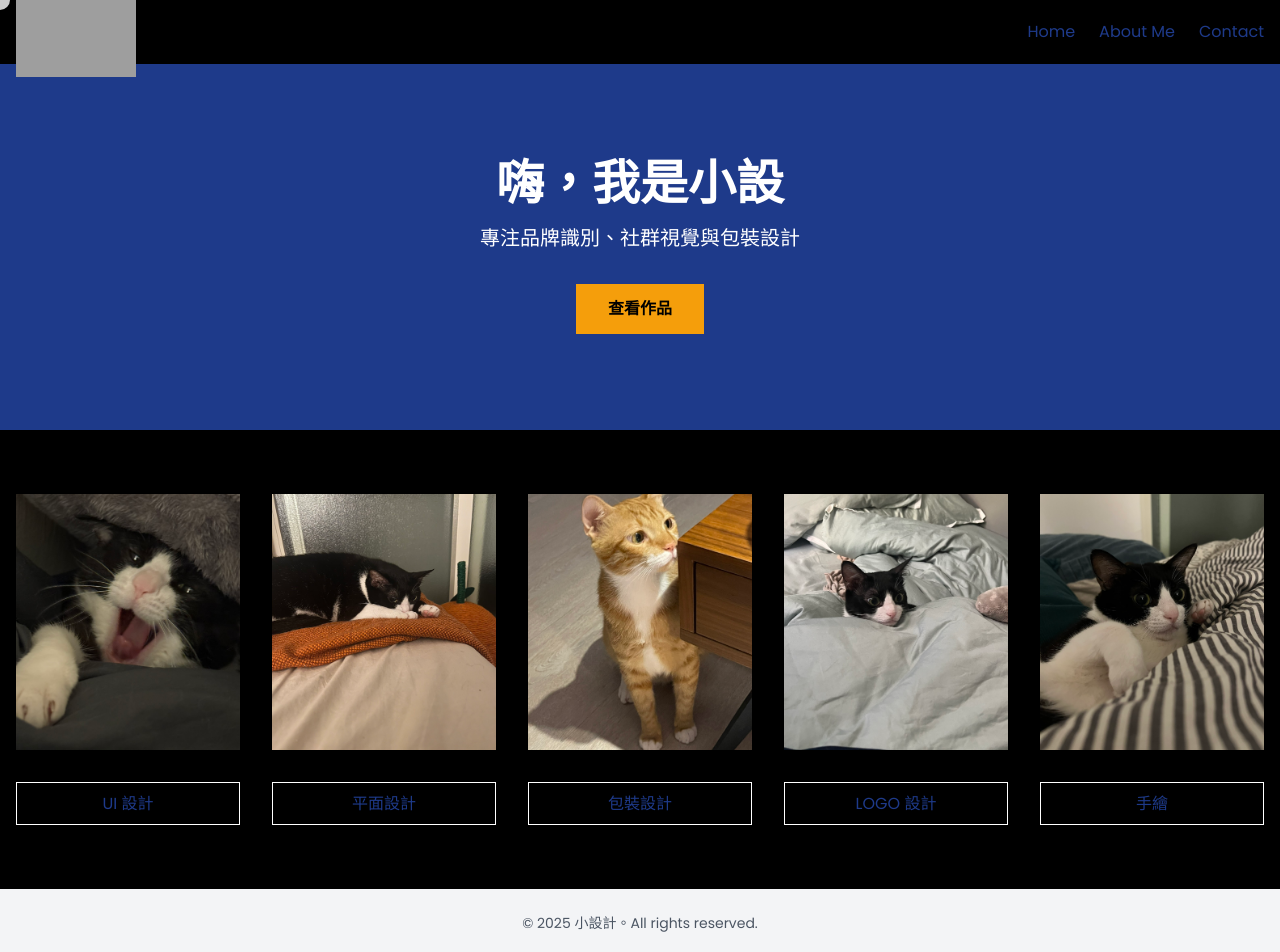
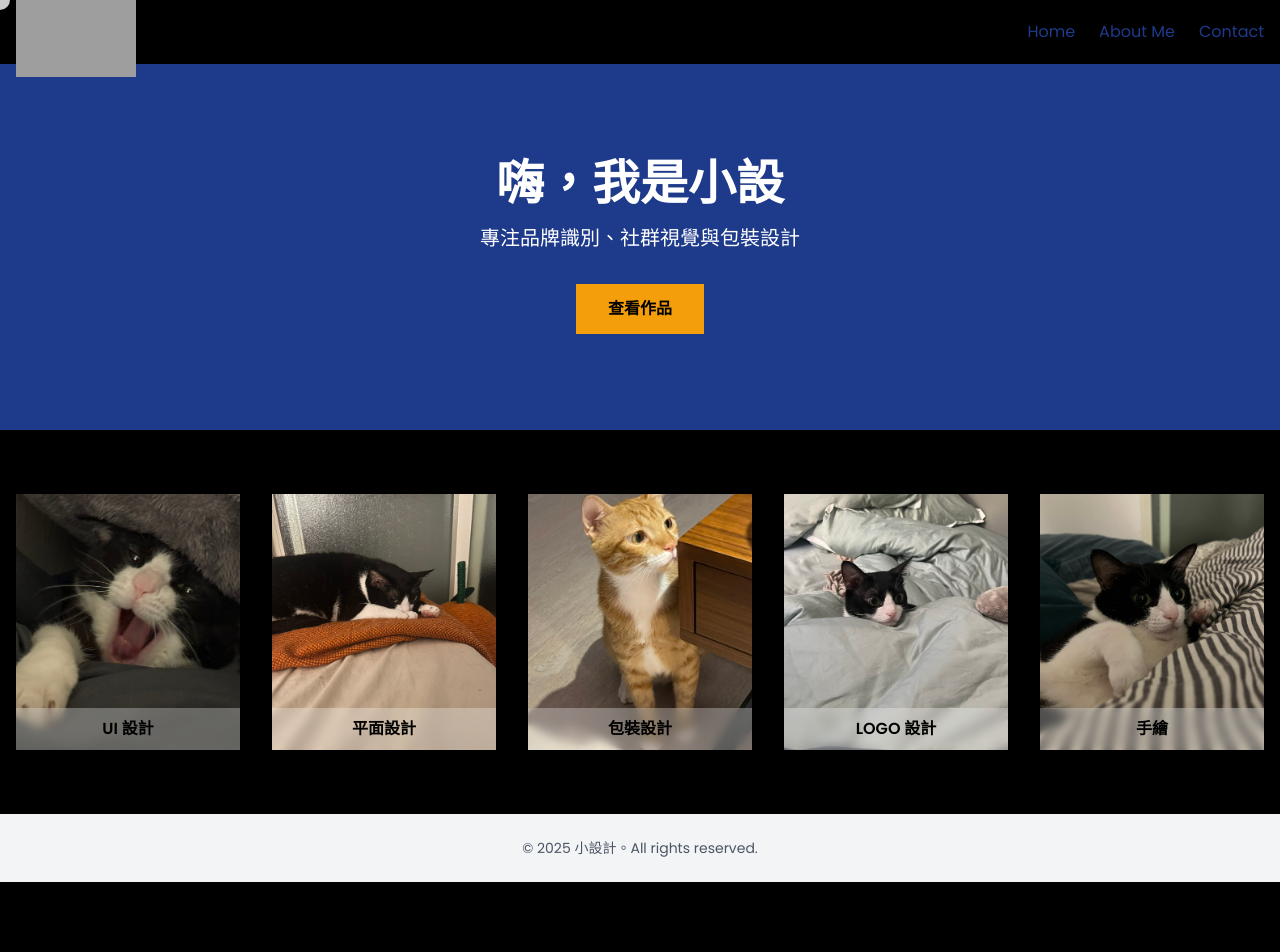
Before and after one commit to DeanYtest/design-showcase, a Next.js app: page / in a window 1280 px wide. Shown: the top 952 px of the page. After the commit the page ends 882 px from the top, so only its background shows below. Built offline with nearby package versions, Linux system fonts and the light colour scheme; grey boxes are pictures that could not be loaded.

Commit message:
CategoryCard changed

```diff
--- a/components/ui/CategoryCard.tsx
+++ b/components/ui/CategoryCard.tsx
@@ -1,3 +1,4 @@
+// components/ui/CategoryCard.tsx
 'use client'
 
 import Link from 'next/link'
@@ -11,15 +12,20 @@ interface CategoryCardProps {
 
 export default function CategoryCard({ slug, label, images }: CategoryCardProps) {
   return (
-    <div className="w-full max-w-sm mx-auto">
-      {/* 上方輪播 */}
-      <Carousel images={images} />
-      {/* 下方按鈕 */}
-      <Link href={`/${slug}`}>
-        <a className="block text-center mt-2 px-4 py-2 border border-white rounded-lg hover:bg-accent hover:text-accent-foreground transition">
-          {label}
-        </a>
-      </Link>
-    </div>
+    <Link href={`/${slug}`}>
+      <a className="block overflow-hidden rounded-lg shadow-lg relative group">
+        {/* 1. 圖片跑馬燈 */}
+        <div className="h-64 w-full">
+          <Carousel images={images} />
+        </div>
+
+        {/* 2. 底部半透明白底遮罩條 */}
+        <div className="absolute bottom-0 left-0 w-full bg-white bg-opacity-30 backdrop-blur-sm py-2">
+          <span className="block text-center text-black font-semibold transition group-hover:text-accent">
+            {label}
+          </span>
+        </div>
+      </a>
+    </Link>
   )
 }
```
